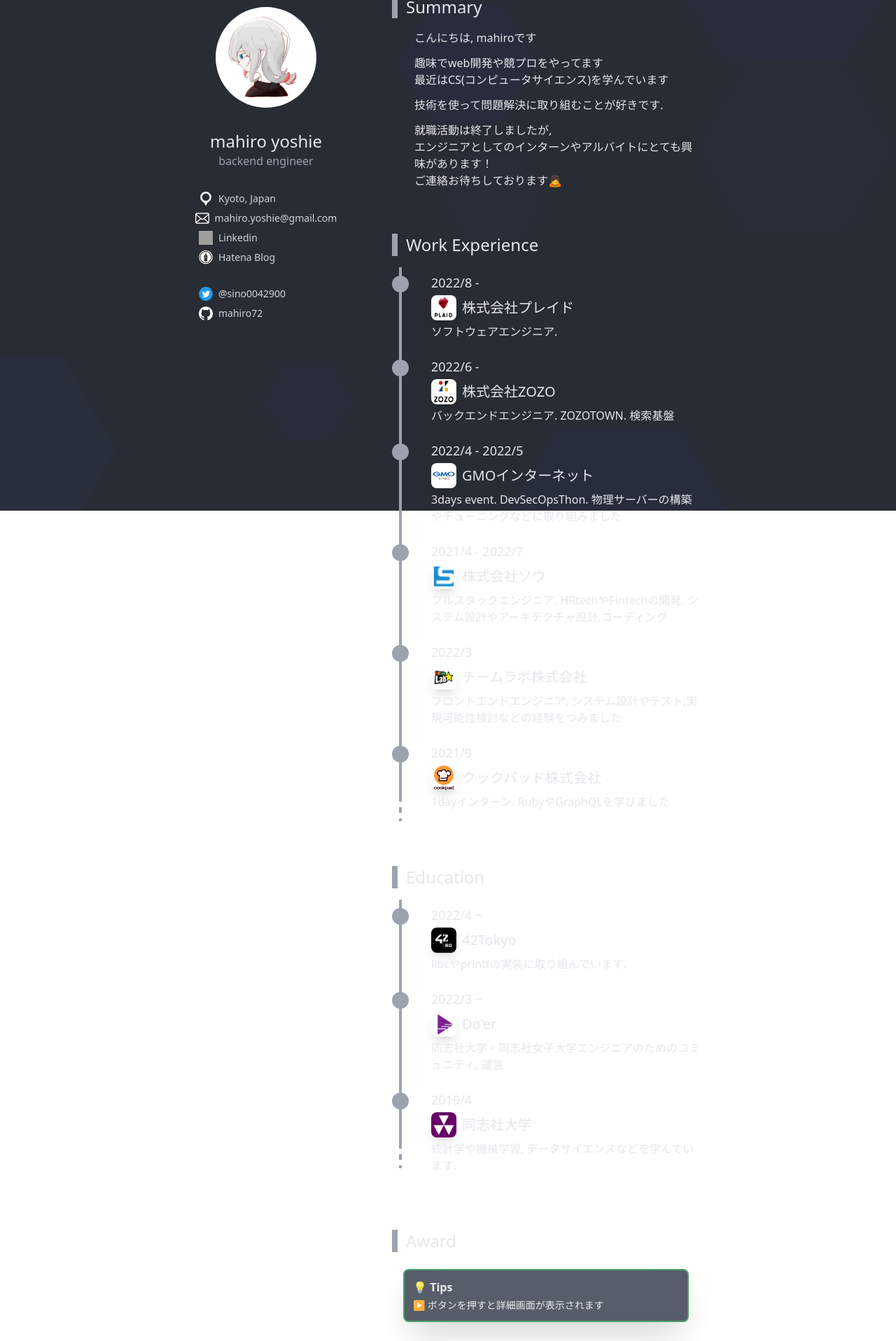
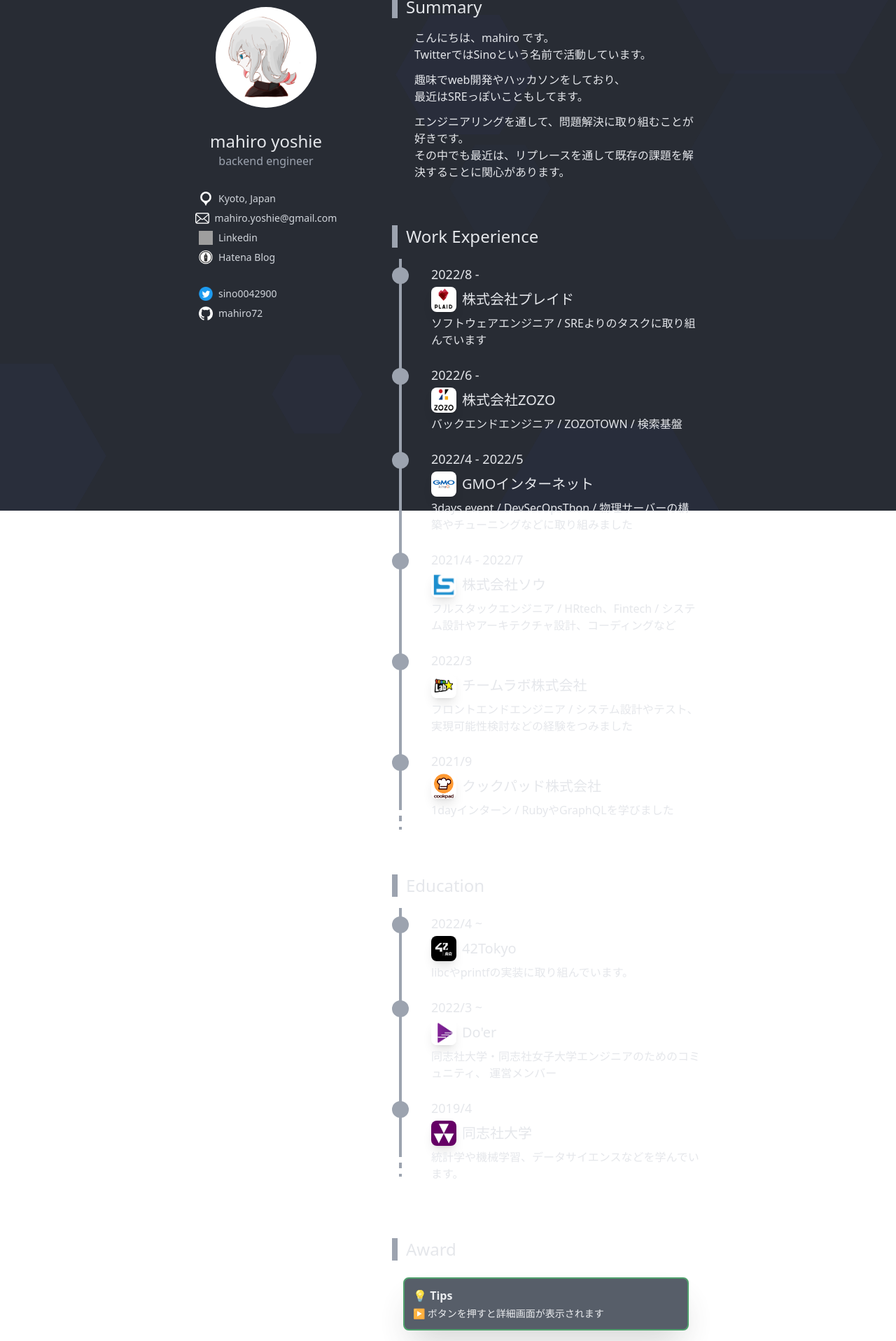
Before and after one commit to mahiro72/mahiro72-resume, a React (Create React App) app: page / in a window 1280 px wide. Shown: the part 70-1987 px from the top of the page at 70% size. Built offline with nearby package versions, Linux system fonts and the light colour scheme; grey boxes are pictures that could not be loaded.

Commit message:
いろいろ更新

```diff
--- a/src/components/profile/info/info.tsx
+++ b/src/components/profile/info/info.tsx
@@ -24,7 +24,7 @@ const Info:React.FC = ()=>{
                 <SecInfoLink text={"Hatena Blog"} img={img_hatena} link={"https://mahiro72.hatenablog.com/"}/>
             </div>
             <div className="w-48 mx-auto">
-                <SecInfoLink text={"@sino0042900"} img={img_twitter} link={"https://twitter.com/sino0042900"}/>
+                <SecInfoLink text={"sino0042900"} img={img_twitter} link={"https://twitter.com/sino0042900"}/>
                 <SecInfoLink text={"mahiro72"} img={img_github} link={"https://github.com/mahiro72"}/>
             </div>
         </div>
--- a/src/components/profile/skill/skillList.tsx
+++ b/src/components/profile/skill/skillList.tsx
@@ -8,6 +8,7 @@ import data from "../../../data/profile/skill/data";
 const SkillList:React.FC = () => {
     const frontendList = data.frontendList;
     const backendList = data.backendList;
+    const toolList = data.toolList;
     const otherList = data.otherList;
 
     return(
@@ -16,6 +17,7 @@ const SkillList:React.FC = () => {
             <SecTips text={"★が多いほど得意な技術です"} />
             <SecSkillGroup title={"Frontend"} color={"rose"} langList={frontendList}/>
             <SecSkillGroup title={"Backend"} color={"violet"} langList={backendList}/>
+            <SecSkillGroup title={"Tools"} color={"orange"} langList={toolList}/>
             <SecSkillGroup title={"Others"} color={"emerald"} langList={otherList}/>
         </div>
     )
--- a/src/components/profile/summary/summary.tsx
+++ b/src/components/profile/summary/summary.tsx
@@ -7,20 +7,22 @@ const Summary:React.FC = () => {
             <SecTitle text={"Summary"} />
             <div className="font-light ml-8">
                 <p className="mb-3">
-                    こんにちは, mahiroです
+                    こんにちは、mahiro です。<br />
+                    TwitterではSinoという名前で活動しています。
                 </p>
                 <p className="mb-3">
-                    趣味でweb開発や競プロをやってます <br />
-                    最近はCS(コンピュータサイエンス)を学んでいます
+                    趣味でweb開発やハッカソンをしており、 <br />
+                    最近はSREっぽいこともしてます。
                 </p>
                 <p className="mb-3">
-                    技術を使って問題解決に取り組むことが好きです.
+                    エンジニアリングを通して、問題解決に取り組むことが好きです。 <br />
+                    その中でも最近は、リプレースを通して既存の課題を解決することに関心があります。 <br />
                 </p>
-                <p className="mb-3">
+                {/* <p className="mb-3">
                     就職活動は終了しましたが, <br />
                     エンジニアとしてのインターンやアルバイトにとても興味があります！ <br />
                     ご連絡お待ちしております🙇
-                </p>
+                </p> */}
             </div>
         </div>
     )
--- a/src/components/profile/work/workList.tsx
+++ b/src/components/profile/work/workList.tsx
@@ -14,7 +14,7 @@ const WorkList:React.FC = () => {
     const works = data.work;
     return (
         <div className="pt-4 mb-4 md:mb-8">
-            <SecTitle text={"Work Experience"} />
+            <SecTitle text={"Work Experience"}/>
             {
                 works.map((
                     work:WorkType,
--- a/src/data/profile/award/data.ts
+++ b/src/data/profile/award/data.ts
@@ -2,14 +2,23 @@ import img_meet_hack from "../../../img/profile/award/meet_hack.png"
 import img_okashi_omikuzi from "../../../img/profile/award/okashi_omikuzi.png"
 import img_tiqa from "../../../img/profile/award/tiqa.png"
 import img_engineer_tree from "../../../img/profile/award/engineer_tree.png"
+import img_reiko from "../../../img/profile/award/reiko.png"
 
 const data = {
     "award":[
         {
+            "date":"2022/8",
+            "name":"🏆SPAJAM2022 第1回予選 / 優秀賞",
+            "img":img_reiko,
+            "about":"超短期間で、最高にキンキンに冷えた飲み物を準備できるアプリ / フロントエンド担当",
+            "article":"https://note.com/sino_72/n/nf2b42428d098",
+            "github":"https://github.com/mahiro72/SPAJAM2022"
+        },
+        {
             "date":"2022/7",
             "name":"👑技育CAMP vol.5 / 最優秀賞",
             "img":img_meet_hack,
-            "about":"交流会を最初から最後までサポートするアプリ 『Meet Hack』. バックエンド,インフラ,フロントのロジック,デザインなど担当",
+            "about":"交流会を最初から最後までサポートするアプリ 『Meet Hack』 / バックエンド、インフラ、フロントのロジック、デザインなど担当",
             "article":"https://note.com/sino_72/n/n5b8cd460da5c",
             "github":"https://github.com/Doer-org/hack-camp_vol5_2022"
         },
@@ -17,7 +26,7 @@ const data = {
             "date":"2022/6",
             "name":"🏆技育CAMP vol.5 / 努力賞",
             "img":img_okashi_omikuzi,
-            "about":"おかし×おみくじをテーマにしたアプリ 『Okashi Omikuzi』. バックエンド,インフラ,フロントのロジックを少し",
+            "about":"おかし×おみくじをテーマにしたアプリ 『Okashi Omikuzi』/ バックエンド、インフラ、フロントのロジックを少し",
             "article":"https://note.com/sino_72/n/n7102ad343284",
             "github":"https://github.com/Doer-org/hack-camp_vol4_2022"
         },
@@ -25,7 +34,7 @@ const data = {
             "date":"2022/4",
             "name":"👑42HoursTuningTheBackend / 1位",
             "img":"",
-            "about":"バックエンドのパフォーマンスチューニングコンテスト. SQLの高速化を担当(インデックス,N+1問題など)",
+            "about":"バックエンドのパフォーマンスチューニングコンテスト / SQLの高速化を担当(インデックス、N+1問題など)",
             "article":"",
             "github":"https://github.com/mahiro72/42HoursTuningTheBackend"
         },
@@ -41,7 +50,7 @@ const data = {
             "date":"2022/1",
             "name":"🏆技育CAMP vol.13 / 努力賞",
             "img":img_tiqa,
-            "about":"エンジニア向け掲示板 『Tiqa (ティッカ)』. バックエンド担当",
+            "about":"エンジニア向け掲示板 『Tiqa (ティッカ)』 / バックエンド担当",
             "article":"",
             "github":"https://github.com/Doer-org/hack-camp_vol13_server"
         },
@@ -49,7 +58,7 @@ const data = {
             "date":"2021/11",
             "name":"👑技育CAMP vol.11 / 最優秀賞",
             "img":img_engineer_tree,
-            "about":"プログラミングの勉強時間と比例して木が成長するアプリ 『Engineer Tree』. フロント,バックエンド,インフラ担当",
+            "about":"プログラミングの勉強時間と比例して木が成長するアプリ 『Engineer Tree』 / フロント、バックエンド、インフラ担当",
             "article":"",
             "github":"https://github.com/Doer-org/hack-camp_vol13_server"
         },
--- a/src/data/profile/education/data.ts
+++ b/src/data/profile/education/data.ts
@@ -8,19 +8,19 @@ const data = {
             "date":"2022/4 ~",
             "img":img_42tokyo,
             "name":"42Tokyo",
-            "about":"libcやprintfの実装に取り組んでいます."
+            "about":"libcやprintfの実装に取り組んでいます。"
         },
         {
             "date":"2022/3 ~",
             "img":img_doer,
             "name":"Do'er",
-            "about":"同志社大学・同志社女子大学エンジニアのためのコミュニティ, 運営"
+            "about":"同志社大学・同志社女子大学エンジニアのためのコミュニティ、 運営メンバー"
         },
         {
             "date":"2019/4",
             "img":img_doshisha,
             "name":"同志社大学",
-            "about":"統計学や機械学習, データサイエンスなどを学んでいます."
+            "about":"統計学や機械学習、データサイエンスなどを学んでいます。"
         }
     ]
 }
--- a/src/data/profile/skill/data.ts
+++ b/src/data/profile/skill/data.ts
@@ -69,6 +69,24 @@ const data = {
             "level":1,
         },
     ],
+    "toolList":[
+        {
+            "name":"GitHub",
+            "level":2,
+        },
+        {
+            "name":"VSCode",
+            "level":2,
+        },
+        {
+            "name":"IntelliJ IDEA",
+            "level":1,
+        },
+        {
+            "name":"Datadog",
+            "level":1,
+        }
+    ],
     "otherList":[
         {
             "name":"C",
@@ -102,6 +120,10 @@ const data = {
             "name":"R",
             "level":1,
         },
+        {
+            "name":"k8s",
+            "level":1,
+        }
     ],
 }
 
--- a/src/data/profile/work/data.ts
+++ b/src/data/profile/work/data.ts
@@ -12,37 +12,37 @@ const data = {
             "date":"2022/8 -",
             "img":img_plaid,
             "name":"株式会社プレイド",
-            "about":"ソフトウェアエンジニア."
+            "about":"ソフトウェアエンジニア / SREよりのタスクに取り組んでいます"
         },
         {
             "date":"2022/6 -",
             "img":img_zozo,
             "name":"株式会社ZOZO",
-            "about":"バックエンドエンジニア. ZOZOTOWN. 検索基盤"
+            "about":"バックエンドエンジニア / ZOZOTOWN / 検索基盤"
         },
         {
             "date":"2022/4 - 2022/5",
             "img":img_gmo,
             "name":"GMOインターネット",
-            "about":"3days event. DevSecOpsThon. 物理サーバーの構築やチューニングなどに取り組みました"
+            "about":"3days event / DevSecOpsThon / 物理サーバーの構築やチューニングなどに取り組みました"
         },
         {
             "date":"2021/4 - 2022/7",
             "img":img_sou,
             "name":"株式会社ソウ",
-            "about":"フルスタックエンジニア. HRtechやFintechの開発. システム設計やアーキテクチャ設計,コーディング"
+            "about":"フルスタックエンジニア / HRtech、Fintech / システム設計やアーキテクチャ設計、コーディングなど"
         },
         {
             "date":"2022/3",
             "img":img_teamlab,
             "name":"チームラボ株式会社",
-            "about":"フロントエンドエンジニア. システム設計やテスト,実現可能性検討などの経験をつみました"
+            "about":"フロントエンドエンジニア / システム設計やテスト、実現可能性検討などの経験をつみました"
         },
         {
             "date":"2021/9",
             "img":img_cookpad,
             "name":"クックパッド株式会社",
-            "about":"1dayインターン. RubyやGraphQLを学びました"
+            "about":"1dayインターン / RubyやGraphQLを学びました"
         },
     ]
 }
```
Also changed, not shown: src/img/profile/award/reiko.png (added), 1 other file (tests, documents, lock files or other folders).
